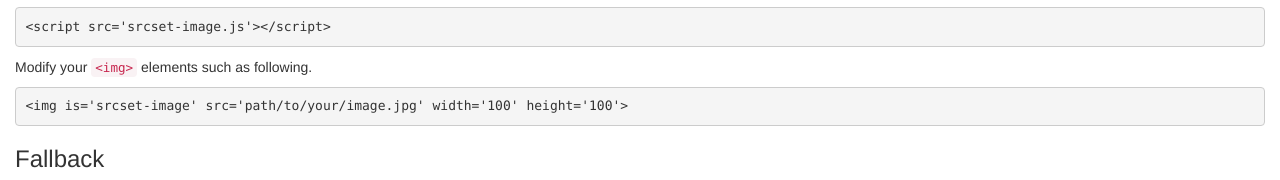
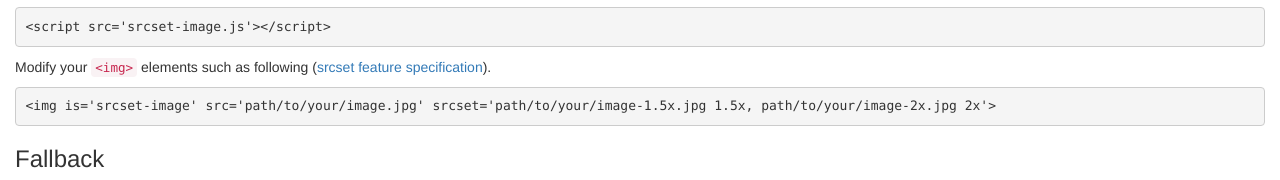
Before and after one commit to 1000ch/srcset-image, a website: page index.html in a window 1280 px wide. Shown: the part 397-577 px from the top of the page. Drawn offline with nearby package versions, Linux system fonts and the light colour scheme.

Commit message:
add link to srcset feature specification

```diff
--- a/index.html
+++ b/index.html
@@ -21,8 +21,8 @@
         <h2>Usage</h2>
         <p>Load `srcset-image.js` in your HTML.</p>
         <pre>&lt;script src='srcset-image.js'&gt;&lt;/script&gt;</pre>
-        <p>Modify your <code class="html">&lt;img&gt;</code> elements such as following.</p>
-        <pre>&lt;img is='srcset-image' src='path/to/your/image.jpg' width='100' height='100'&gt;</pre>
+        <p>Modify your <code class="html">&lt;img&gt;</code> elements such as following (<a href='http://dev.w3.org/html5/srcset/'>srcset feature specification</a>).</p>
+        <pre>&lt;img is='srcset-image' src='path/to/your/image.jpg' srcset='path/to/your/image-1.5x.jpg 1.5x, path/to/your/image-2x.jpg 2x'&gt;</pre>
         <h3>Fallback</h3>
         <p>If browser does not support <code class="javascript">document.registerElement()</code>, Images will be loaded as usual.</p>
       </section>
```
Also changed, not shown: readme.md.
